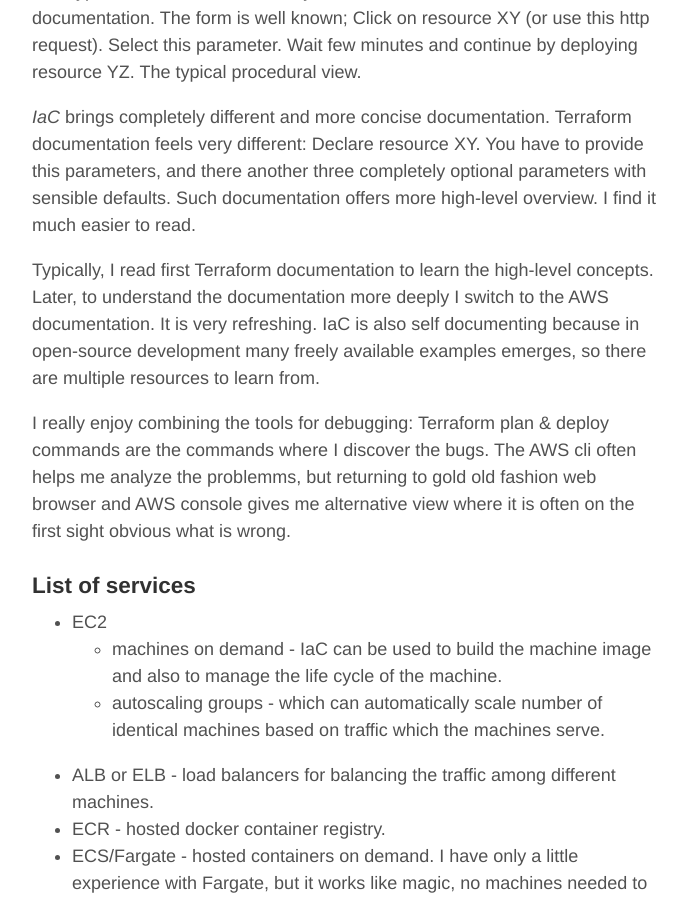
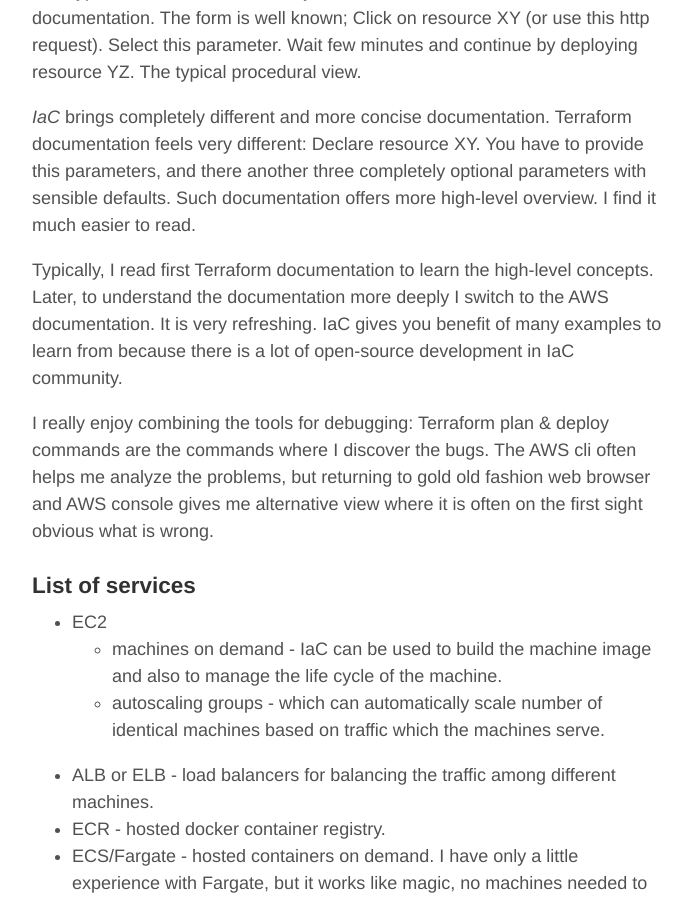
Before and after one commit to oplatek/oplatek.github.io, a Jekyll site: the page built from _posts/2017-05-04-notes-on-aws.md, in a window 1280 px wide and 900 px high, scrolled down 1335 px. Shown: the whole window, without its empty margins (293-985 px from the left). Built offline with Jekyll 4.4.1, drawn with Linux system fonts in a browser that asks for light colours.

Commit message:
wording notes on aws

```diff
--- a/_posts/2017-05-04-notes-on-aws.md
+++ b/_posts/2017-05-04-notes-on-aws.md
@@ -48,9 +48,9 @@
 
 Typically, I read first Terraform documentation to learn the high-level concepts. Later, to understand the documentation more deeply I switch to the AWS documentation.
 It is very refreshing.
-IaC is also self documenting because in open-source development many freely available examples emerges, so there are multiple resources to learn from.
+IaC gives you benefit of many examples to learn from because there is a lot of open-source development in IaC community.
 
-I really enjoy combining the tools for debugging: Terraform plan & deploy commands are the commands where I discover the bugs. The AWS cli often helps me analyze the problemms, but returning to gold old fashion web browser and AWS console gives me alternative view where it is often on the first sight obvious what is wrong.
+I really enjoy combining the tools for debugging: Terraform plan & deploy commands are the commands where I discover the bugs. The AWS cli often helps me analyze the problems, but returning to gold old fashion web browser and AWS console gives me alternative view where it is often on the first sight obvious what is wrong.
 
 ### List of services
 - EC2
```
